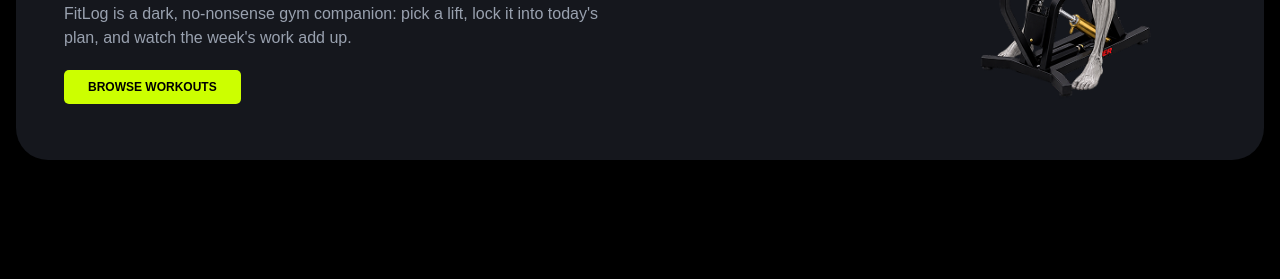
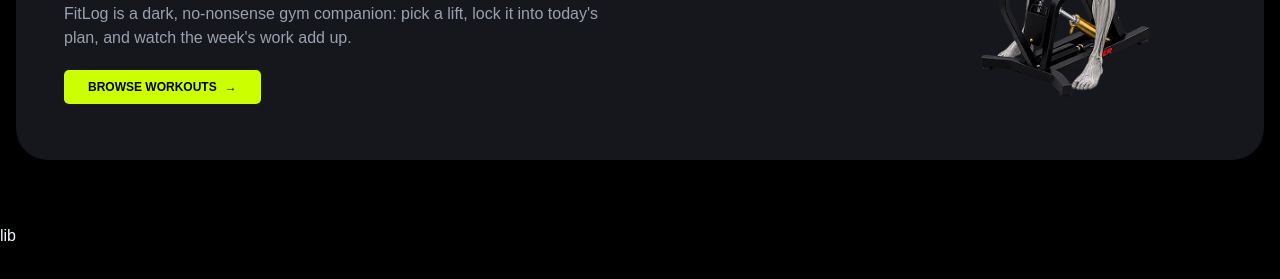
Before and after one commit to Samiha-26/fit-log, a Next.js app: page / in a window 1280 px wide. Shown: the part 391-670 px from the top of the page. Built offline with nearby package versions, Linux system fonts and the light colour scheme.

Commit message:
added browse workouts CTA to banner

```diff
--- a/src/app/components/Homepage/Banner.tsx
+++ b/src/app/components/Homepage/Banner.tsx
@@ -1,5 +1,6 @@
 import Image from "next/image";
 import bannerImg from "@/assets/banner.png";
+import Link from "next/link";
 const Banner = () => {
   return (
     <section className=" px-4 py-8 md:py-16">
@@ -17,9 +18,13 @@
             FitLog is a dark, no-nonsense gym companion: pick a lift, lock it
             into today&apos;s plan, and watch the week&apos;s work add up.
           </p>
-          <button className="text-black font-semibold bg-[#ccff00] rounded-[5px] py-2 px-6 text-[12px]">
+          <Link
+            href="#library"
+            className="inline-flex items-center gap-2 rounded-[5px] bg-[#ccff00] px-6 py-2 text-[12px] font-semibold text-black"
+          >
             BROWSE WORKOUTS
-          </button>
+            <span>→</span>
+          </Link>
         </div>
         <div className="flex justify-center md:justify-end">
           <Image src={bannerImg} alt="banner" width={300} height={300} />
--- /dev/null
+++ b/src/app/components/Homepage/Library.tsx
@@ -0,0 +1,13 @@
+import React from 'react';
+
+const Library = () => {
+    return (
+        <section id="library">
+        <div>
+            lib
+        </div>
+        </section>
+    );
+};
+
+export default Library;
--- a/src/app/page.tsx
+++ b/src/app/page.tsx
@@ -1,10 +1,12 @@
 import React from 'react';
 import Banner from './components/Homepage/Banner';
+import Library from './components/Homepage/Library';
 
 const page = () => {
   return (
     <div>
       <Banner></Banner>
+      <Library></Library>
     </div>
   );
 };
```
